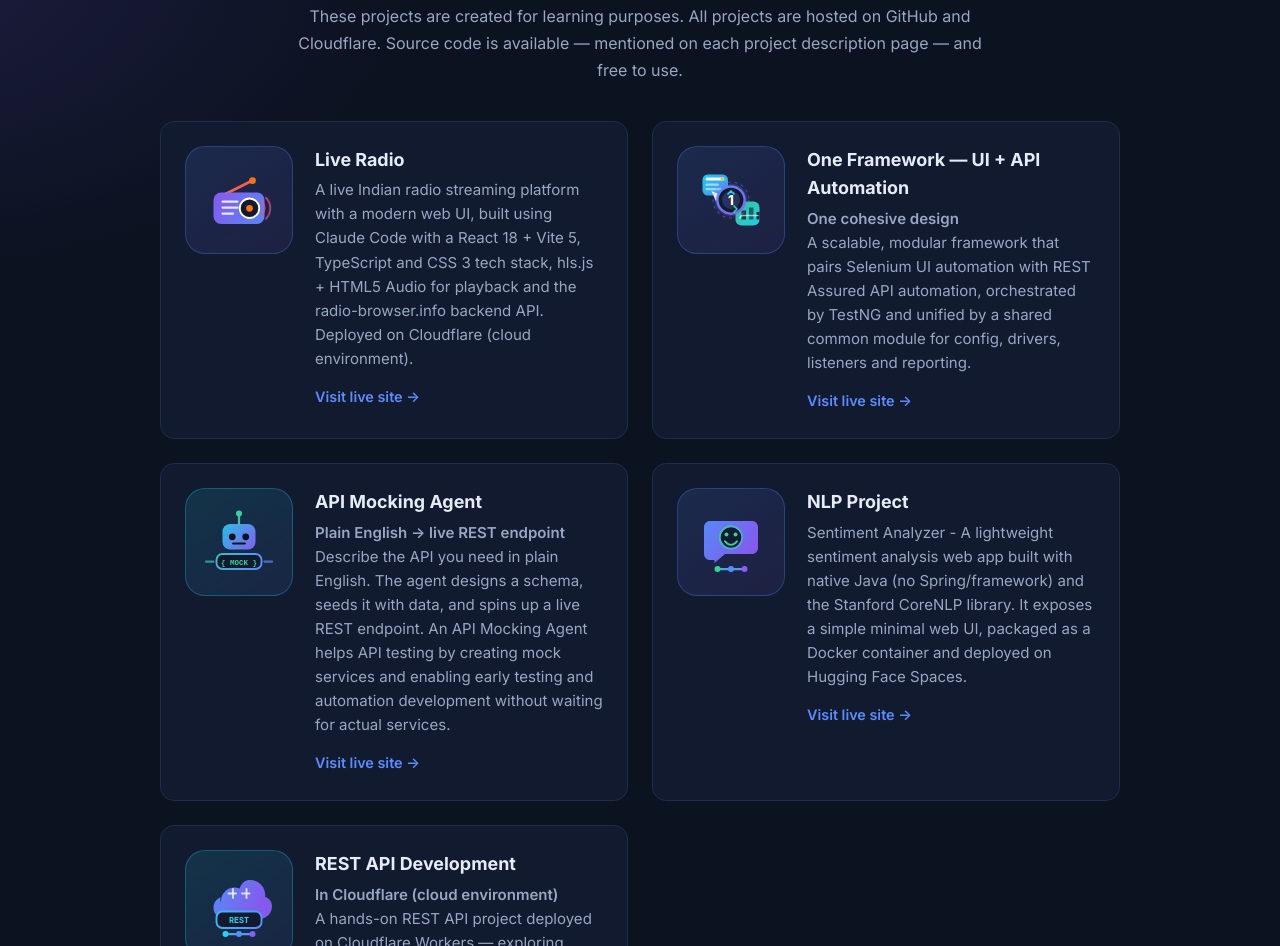
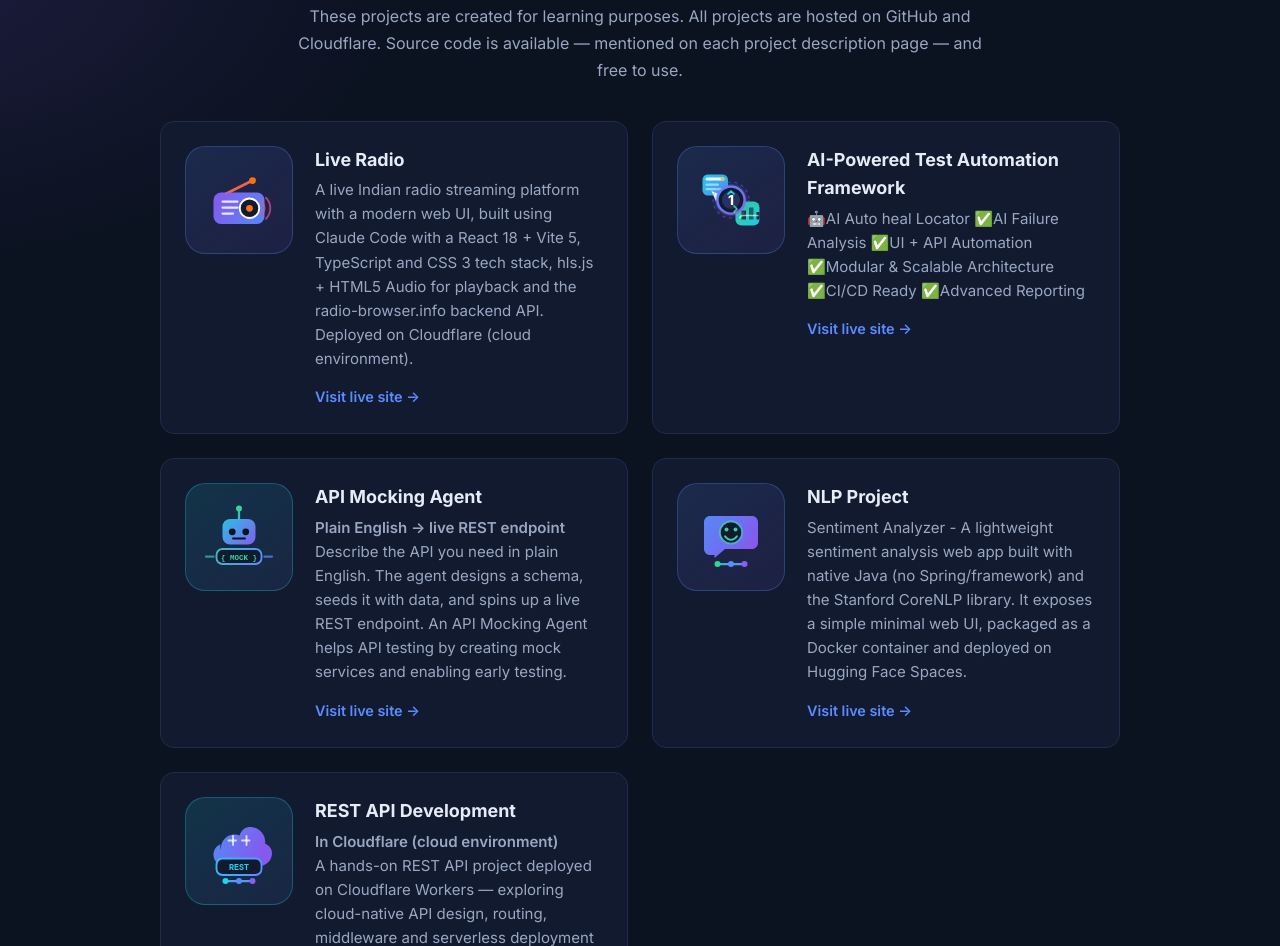
Before and after one commit to devgujar/devgujar.github.io, a website built with webpack: page index.html in a window 1280 px wide. Shown: the part 1914-2860 px from the top of the page. Built offline with nearby package versions, Linux system fonts and the light colour scheme.

Commit message:
Update live project cards

```diff
--- a/index.html
+++ b/index.html
@@ -181,11 +181,14 @@
               <img src="img/projects/oneframework.svg" alt="" width="96" height="96">
             </a>
             <div class="live-project-body">
-              <h3>One Framework — UI + API Automation</h3>
-              <p class="live-project-tagline">One cohesive design</p>
+              <h3>AI-Powered Test Automation Framework</h3>
               <p>
-                A scalable, modular framework that pairs Selenium UI automation with REST Assured API automation,
-                orchestrated by TestNG and unified by a shared common module for config, drivers, listeners and reporting.
+                🤖AI Auto heal Locator
+                ✅AI Failure Analysis
+                ✅UI + API Automation
+                ✅Modular & Scalable Architecture
+                ✅CI/CD Ready
+                ✅Advanced Reporting
               </p>
               <a href="https://oneframework.devgujar.workers.dev/" class="live-project-link" target="_blank" rel="noopener">
                 Visit live site →
@@ -203,7 +206,7 @@
               <p>
                 Describe the API you need in plain English. The agent designs a schema, seeds it with data, and
                 spins up a live REST endpoint. An API Mocking Agent helps API testing by creating mock services and
-                enabling early testing and automation development without waiting for actual services.
+                enabling early testing.
               </p>
               <a href="https://api-mocking-agent.devgujar.workers.dev/" class="live-project-link" target="_blank" rel="noopener">
                 Visit live site →
```
